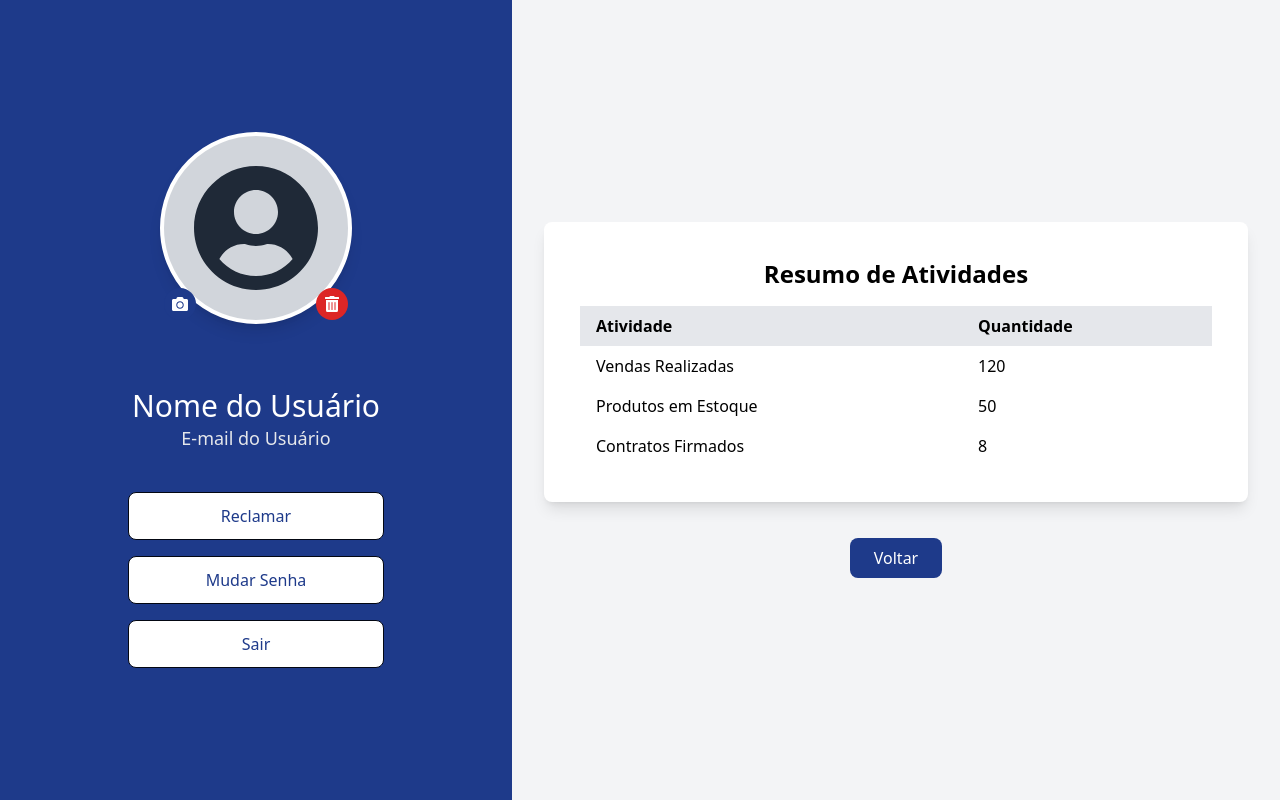
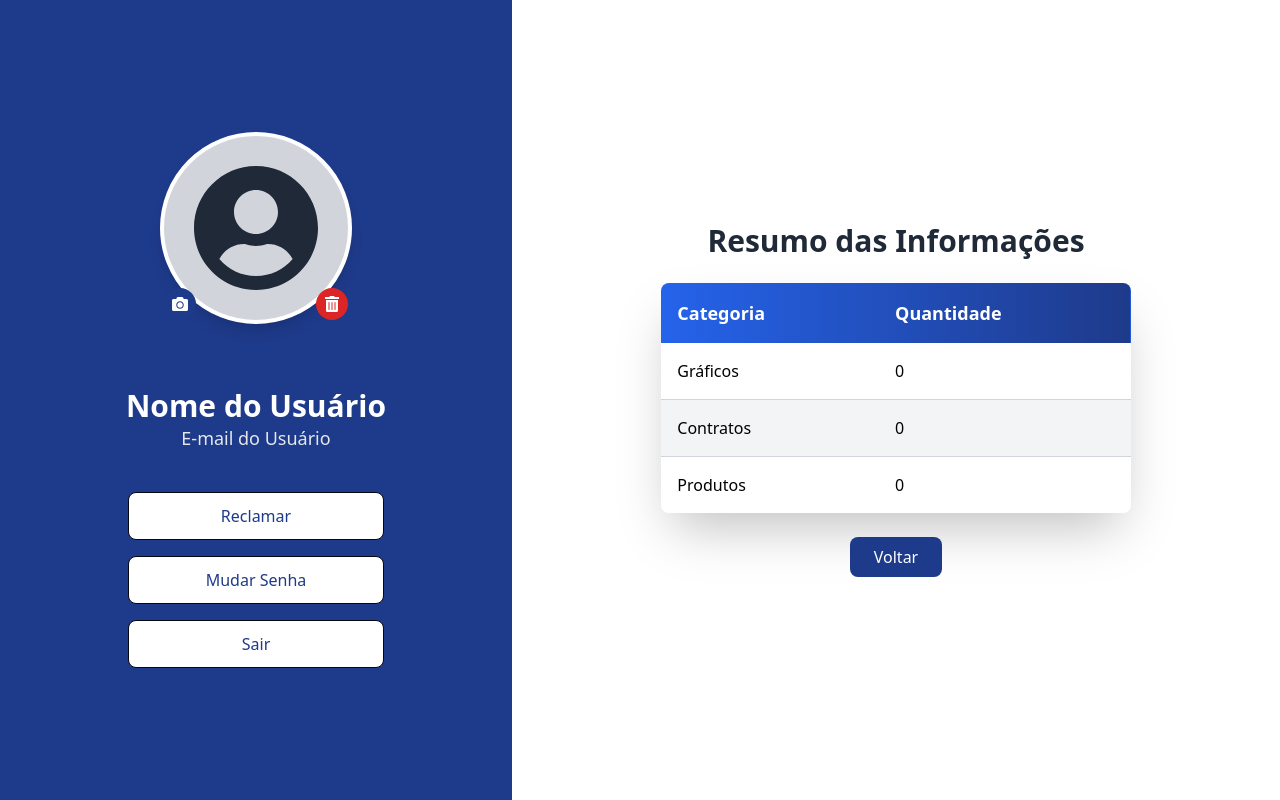
Before and after one commit to LiviaCrazy/Sistema-De-Estoque, a React (Vite) app: page /perfil in a window 1280 px wide. Built offline with nearby package versions, Linux system fonts and the light colour scheme.

Commit message:
Mensagem descritiva do commit

```diff
--- a/src/components/Perfil.jsx
+++ b/src/components/Perfil.jsx
@@ -1,59 +1,53 @@
 import React, { useState, useEffect } from "react";
-import { FaUserCircle, FaCamera, FaTrashAlt } from 'react-icons/fa';
+import { FaUserCircle, FaCamera, FaTrashAlt } from "react-icons/fa";
 import { useNavigate } from "react-router-dom";
-import { motion } from 'framer-motion';
+import { motion } from "framer-motion";
 
 function Perfil() {
-  const [avatarImage, setAvatarImage] = useState(null);
-  const [resumoAtividades, setResumoAtividades] = useState({
-    vendasRealizadas: 0,
-    produtosEstoque: 0,
-    contratosFirmados: 0,
+  const [avatarImage, setAvatarImage] = useState(null); // Estado para armazenar a imagem do avatar
+  const [usuario, setUsuario] = useState({ nome: "", email: "" }); // Estado para armazenar informações do usuário
+  const [isModalOpen, setIsModalOpen] = useState(false); // Estado para controlar a exibição do modal de reclamação
+  const [dataCounts, setDataCounts] = useState({ graphs: 0, contracts: 0, products: 0 }); // Estado para os dados da tabela
+  const navigate = useNavigate(); // Hook para navegação entre rotas
+
+  // Atualiza as informações do avatar e do usuário ao carregar a página
+  useEffect(() => {
+    const savedAvatar = localStorage.getItem("avatarImage"); // Busca o avatar salvo no localStorage
+    if (savedAvatar) setAvatarImage(savedAvatar);
+
+    const usuarioData = localStorage.getItem("usuario"); // Busca as informações do usuário no localStorage
+    if (usuarioData) {
+      setUsuario(JSON.parse(usuarioData));
+    }
+
+    // Busca os dados do localStorage e calcula as quantidades
+    const graphs = JSON.parse(localStorage.getItem("graphs")) || [];
+    const contracts = JSON.parse(localStorage.getItem("contracts")) || [];
+    const products = JSON.parse(localStorage.getItem("contentData")) || [];
+    setDataCounts({
+      graphs: graphs.length,
+      contracts: contracts.length,
+      products: products.length,
     });
-  const [usuario, setUsuario] = useState({
-    nome: '',
-    email: ''
-  });
-  const [isModalOpen, setIsModalOpen] = useState(false);
-  const navigate = useNavigate();
+  }, []);
 
+  // Função para alterar o avatar
   const handleAvatarChange = (event) => {
     const file = event.target.files[0];
     if (file) {
-      const imageUrl = URL.createObjectURL(file);
+      const imageUrl = URL.createObjectURL(file); // Cria uma URL temporária para o arquivo selecionado
       setAvatarImage(imageUrl);
-      localStorage.setItem("avatarImage", imageUrl);
+      localStorage.setItem("avatarImage", imageUrl); // Salva a nova imagem no localStorage
     }
   };
 
+  // Função para remover o avatar
   const handleRemoveAvatar = () => {
-    setAvatarImage(null);
-    localStorage.removeItem("avatarImage");
+    setAvatarImage(null); // Remove a imagem do estado
+    localStorage.removeItem("avatarImage"); // Remove a imagem do localStorage
   };
 
-  useEffect(() => {
-    const savedAvatar = localStorage.getItem("avatarImage");
-    if (savedAvatar) setAvatarImage(savedAvatar);
-
-    const savedNome = localStorage.getItem("nome");
-    const savedEmail = localStorage.getItem("email");
-
-    if (savedNome && savedEmail) {
-      setUsuario({
-        nome: savedNome,
-        email: savedEmail,
-      });
-    }
-
-    const dadosAtividades = {
-      vendasRealizadas: 120,
-      produtosEstoque: 50,
-      contratosFirmados: 8,
-    };
-    setResumoAtividades(dadosAtividades);
-  }, []);
-
-  const handleGoBack = () => navigate(-1);
+  // Funções para abrir e fechar o modal de reclamação
   const openModal = () => setIsModalOpen(true);
   const closeModal = () => setIsModalOpen(false);
   const handleOutsideClick = (event) => {
@@ -62,7 +56,8 @@ function Perfil() {
 
   return (
     <div className="flex w-full h-screen font-sans">
-
+      {/* Seção Esquerda */}
+      <div className="flex w-full h-screen font-sans">
   {/* Seção Esquerda */}
   <motion.div
     className="w-2/5 bg-blue-900 text-white p-8 flex flex-col items-center justify-center"
@@ -70,7 +65,7 @@ function Perfil() {
     animate={{ opacity: 1 }}
     transition={{ duration: 0.5 }}
   >
-        {/* Avatar */}
+    {/* Avatar do Usuário */}
     <motion.div
       className="relative w-48 h-48 bg-gray-300 rounded-full border-4 border-white shadow-lg mb-16 flex items-center justify-center"
       initial={{ scale: 0 }}
@@ -107,14 +102,14 @@ function Perfil() {
       />
     </motion.div>
 
-        {/* Informações sociais */}
+    {/* Informações do Usuário */}
     <motion.div
       className="text-center mb-10"
       initial={{ y: -50, opacity: 0 }}
       animate={{ y: 0, opacity: 1 }}
       transition={{ duration: 0.5 }}
     >
-          <h2 className="text-3xl">{usuario.nome || "Nome do Usuário"}</h2>
+      <h2 className="text-3xl font-bold">{usuario.nome || "Nome do Usuário"}</h2>
       <p className="text-lg text-gray-200">{usuario.email || "E-mail do Usuário"}</p>
     </motion.div>
 
@@ -147,55 +142,47 @@ function Perfil() {
   </motion.div>
 
   {/* Seção Direita */}
-      <motion.div
-        className="w-3/5 bg-gray-100 p-8 flex flex-col items-center justify-center"
-        initial={{ opacity: 0 }}
-        animate={{ opacity: 1 }}
-        transition={{ duration: 0.5, delay: 0.3 }}
-      >
-        <motion.div
-          className="w-full bg-white p-9 rounded-lg shadow-lg mb-9"
-          initial={{ y: -30, opacity: 0 }}
-          animate={{ y: 0, opacity: 1 }}
-          transition={{ duration: 0.5 }}
-        >
-          <h3 className="text-2xl font-semibold text-center mb-4">Resumo de Atividades</h3>
-          <table className="w-full table-auto border-collapse">
+  <div className="w-3/5 bg-white flex flex-col items-center justify-center p-8">
+    <h2 className="text-3xl font-bold text-gray-800 mb-6">Resumo das Informações</h2>
+    <div className="w-2/3 overflow-hidden rounded-lg shadow-2xl">
+      <table className="w-full border-collapse">
         <thead>
-              <tr className="bg-gray-200">
-                <th className="py-2 px-4 text-left">Atividade</th>
-                <th className="py-2 px-4 text-left">Quantidade</th>
+          <tr className="bg-gradient-to-r from-blue-600 to-blue-900 text-white">
+            <th className="p-4 text-left text-lg font-semibold">Categoria</th>
+            <th className="p-4 text-left text-lg font-semibold">Quantidade</th>
           </tr>
         </thead>
         <tbody>
-              <tr>
-                <td className="py-2 px-4">Vendas Realizadas</td>
-                <td className="py-2 px-4">{resumoAtividades.vendasRealizadas}</td>
+          <tr className="hover:bg-blue-100 transition-colors">
+            <td className="p-4 border-b border-gray-300">Gráficos</td>
+            <td className="p-4 border-b border-gray-300">{dataCounts.graphs}</td>
           </tr>
-              <tr>
-                <td className="py-2 px-4">Produtos em Estoque</td>
-                <td className="py-2 px-4">{resumoAtividades.produtosEstoque}</td>
+          <tr className="bg-gray-100 hover:bg-blue-100 transition-colors">
+            <td className="p-4 border-b border-gray-300">Contratos</td>
+            <td className="p-4 border-b border-gray-300">{dataCounts.contracts}</td>
           </tr>
-              <tr>
-                <td className="py-2 px-4">Contratos Firmados</td>
-                <td className="py-2 px-4">{resumoAtividades.contratosFirmados}</td>
+          <tr className="hover:bg-blue-100 transition-colors">
+            <td className="p-4">Produtos</td>
+            <td className="p-4">{dataCounts.products}</td>
           </tr>
         </tbody>
       </table>
-        </motion.div>
-
+    </div>
+      {/* Botão Voltar abaixo da tabela */}
   <motion.button
-          onClick={handleGoBack}
-          className="bg-blue-900 text-white py-2 px-6 rounded-lg hover:bg-blue-700 transition-all"
+    onClick={() => navigate(-1)} // Atualizado para usar o hook de navegação para voltar
+    className="mt-6 bg-blue-900 text-white py-2 px-6 rounded-lg hover:bg-blue-700 transition-all"
     initial={{ y: 50, opacity: 0 }}
     animate={{ y: 0, opacity: 1 }}
     transition={{ duration: 0.5, delay: 0.4 }}
   >
     Voltar
   </motion.button>
-      </motion.div>
+  </div>
+</div>
 
-      {/* Modal */}
+
+      {/* Modal de Reclamação */}
       {isModalOpen && (
         <motion.div
           id="modal-overlay"
@@ -205,6 +192,7 @@ function Perfil() {
           animate={{ opacity: 1 }}
           transition={{ duration: 0.3 }}
         >
+
           <motion.div
             className="bg-white p-4 rounded-2xl w-96 shadow-xl transform transition-all duration-300"
             initial={{ scale: 0.8 }}
@@ -230,6 +218,7 @@ function Perfil() {
             </div>
           </motion.div>
         </motion.div>
+
       )}
     </div>
   );
--- a/src/components/Tela.jsx
+++ b/src/components/Tela.jsx
@@ -320,7 +320,7 @@ const Tela = () => {
           animate={{ opacity: 1 }}
           transition={{ duration: 0.5 }}
         >
-          <h2 className="text-xl font-semibold text-gray-700 mb-4">Produtos</h2>
+          <h2 className="text-xl font-semibold text-gray-700 mb-4 flex justify-center">Produtos</h2>
           <table className="min-w-full mt-6 border-collapse border border-gray-300">
             <thead>
               <tr>
@@ -328,7 +328,7 @@ const Tela = () => {
                 <th className="px-4 py-2 border border-gray-300 text-center">Marca</th>
                 <th className="px-4 py-2 border border-gray-300 text-center">ID</th>
                 <th className="px-4 py-2 border border-gray-300 text-center">Quantidade</th>
-                <th className="px-4 py-2 border border-gray-300 text-center">Ações</th>
+                <th className="px-4 py-2 border border-gray-300 text-center bg-red-600 text-white">Deletar</th>
               </tr>
             </thead>
             <tbody>
--- a/src/pages/Contracts.jsx
+++ b/src/pages/Contracts.jsx
@@ -276,6 +276,9 @@ const Contracts = () => {
   return (
     <div className="min-h-screen bg-gray-100">
       {/* Sidebar fixa */}
+
+
+
       <motion.div
         className="fixed w-28 h-full bg-gradient-to-b from-blue-800 to-blue-700 p-9"
         initial={{ x: -300 }}
```
Lines whose indentation alone changed are shown as unchanged.
